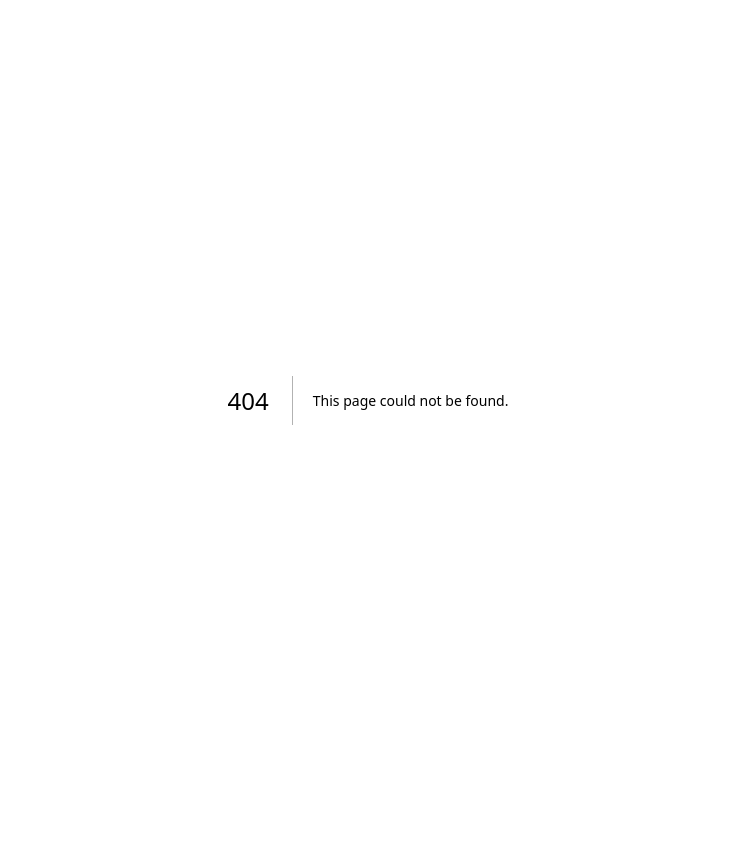
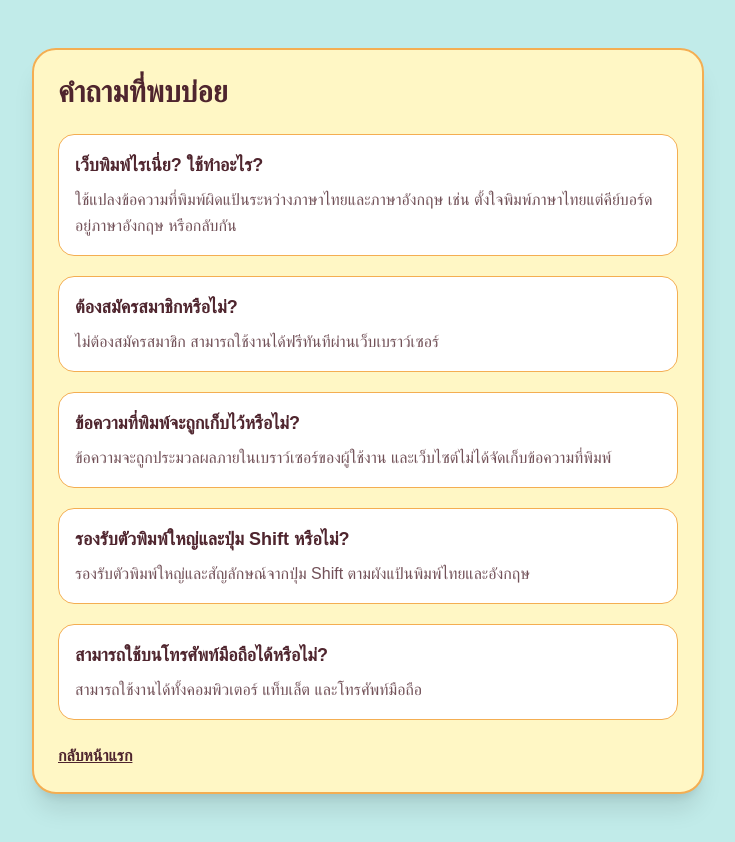
Before and after one commit to Hyungpiu/th-en-keyboard-fix, a Next.js app: page /faq in a window 1280 px wide. Before the commit this address had no page. Shown: the whole page, without its empty margins (272-1007 px from the left). Before the commit the page ends 800 px from the top, so only its background shows below. Built offline with nearby package versions, Linux system fonts and the light colour scheme.

Commit message:
Add How to Use page and footer navigation

```diff
--- /dev/null
+++ b/app/faq/page.tsx
@@ -0,0 +1,63 @@
+const faqs = [
+  {
+    question: "เว็บพิมพ์ไรเนี่ย? ใช้ทำอะไร?",
+    answer:
+      "ใช้แปลงข้อความที่พิมพ์ผิดแป้นระหว่างภาษาไทยและภาษาอังกฤษ เช่น ตั้งใจพิมพ์ภาษาไทยแต่คีย์บอร์ดอยู่ภาษาอังกฤษ หรือกลับกัน",
+  },
+  {
+    question: "ต้องสมัครสมาชิกหรือไม่?",
+    answer:
+      "ไม่ต้องสมัครสมาชิก สามารถใช้งานได้ฟรีทันทีผ่านเว็บเบราว์เซอร์",
+  },
+  {
+    question: "ข้อความที่พิมพ์จะถูกเก็บไว้หรือไม่?",
+    answer:
+      "ข้อความจะถูกประมวลผลภายในเบราว์เซอร์ของผู้ใช้งาน และเว็บไซต์ไม่ได้จัดเก็บข้อความที่พิมพ์",
+  },
+  {
+    question: "รองรับตัวพิมพ์ใหญ่และปุ่ม Shift หรือไม่?",
+    answer:
+      "รองรับตัวพิมพ์ใหญ่และสัญลักษณ์จากปุ่ม Shift ตามผังแป้นพิมพ์ไทยและอังกฤษ",
+  },
+  {
+    question: "สามารถใช้บนโทรศัพท์มือถือได้หรือไม่?",
+    answer:
+      "สามารถใช้งานได้ทั้งคอมพิวเตอร์ แท็บเล็ต และโทรศัพท์มือถือ",
+  },
+];
+
+export default function FAQPage() {
+  return (
+    <main className="min-h-screen bg-[#C1EBE9] px-6 py-12 text-[#4F252E]">
+      <section className="mx-auto max-w-2xl rounded-3xl border-2 border-[#F4AE52] bg-[#FFF7C5] p-6 shadow-xl">
+        <h1 className="mb-6 text-3xl font-bold">
+          คำถามที่พบบ่อย
+        </h1>
+
+        <div className="space-y-5">
+          {faqs.map((faq) => (
+            <article
+              key={faq.question}
+              className="rounded-2xl border border-[#F4AE52] bg-white p-4"
+            >
+              <h2 className="mb-2 text-lg font-semibold">
+                {faq.question}
+              </h2>
+
+              <p className="leading-relaxed text-[#4F252E]/80">
+                {faq.answer}
+              </p>
+            </article>
+          ))}
+        </div>
+
+        <a
+          href="/"
+          className="mt-6 inline-block font-semibold underline"
+        >
+          กลับหน้าแรก
+        </a>
+      </section>
+    </main>
+  );
+}
--- /dev/null
+++ b/app/how-to-use/page.tsx
@@ -0,0 +1,58 @@
+export default function HowToUsePage() {
+  return (
+    <main className="min-h-screen bg-[#C1EBE9] px-6 py-12 text-[#4F252E]">
+      <section className="mx-auto max-w-2xl rounded-3xl border-2 border-[#F4AE52] bg-[#FFF7C5] p-6 shadow-xl">
+        <h1 className="mb-6 text-3xl font-bold">
+          วิธีใช้งานพิมพ์ไรเนี่ย?
+        </h1>
+
+        <div className="space-y-5">
+          <article className="rounded-2xl border border-[#F4AE52] bg-white p-4">
+            <h2 className="mb-2 text-lg font-semibold">
+              1. วางข้อความที่พิมพ์ผิด
+            </h2>
+            <p className="leading-relaxed text-[#4F252E]/80">
+              พิมพ์หรือวางข้อความที่พิมพ์ผิดแป้นลงในช่องด้านบนของหน้าแรก
+            </p>
+          </article>
+
+          <article className="rounded-2xl border border-[#F4AE52] bg-white p-4">
+            <h2 className="mb-2 text-lg font-semibold">
+              2. ระบบตรวจจับภาษาอัตโนมัติ
+            </h2>
+            <p className="leading-relaxed text-[#4F252E]/80">
+              ระบบจะตรวจสอบว่าข้อความควรแปลงจากอังกฤษเป็นไทย
+              หรือจากไทยเป็นอังกฤษ
+            </p>
+          </article>
+
+          <article className="rounded-2xl border border-[#F4AE52] bg-white p-4">
+            <h2 className="mb-2 text-lg font-semibold">
+              3. ตรวจสอบผลลัพธ์
+            </h2>
+            <p className="leading-relaxed text-[#4F252E]/80">
+              ผลลัพธ์จะแสดงทันทีในช่องด้านล่าง
+              โดยไม่ต้องกดปุ่มแปลง
+            </p>
+          </article>
+
+          <article className="rounded-2xl border border-[#F4AE52] bg-white p-4">
+            <h2 className="mb-2 text-lg font-semibold">
+              4. คัดลอกข้อความ
+            </h2>
+            <p className="leading-relaxed text-[#4F252E]/80">
+              กดปุ่ม Copy Result เพื่อนำข้อความที่แปลงแล้วไปใช้งานต่อ
+            </p>
+          </article>
+        </div>
+
+        <a
+          href="/"
+          className="mt-6 inline-block font-semibold underline"
+        >
+          กลับหน้าแรก
+        </a>
+      </section>
+    </main>
+  );
+}
--- a/app/page.tsx
+++ b/app/page.tsx
@@ -130,16 +130,27 @@ export default function Home() {
     © 2026 พิมพ์ไรเนี่ย? เว็บแก้พิมพ์ผิดแป้นไทยอังกฤษ
   </p>
 
-  <nav className="flex justify-center gap-4">
+  <nav className="flex flex-wrap justify-center gap-4">
   <a href="/" className="underline hover:text-[#4F252E]">
     Home
   </a>
+
   <a href="/about" className="underline hover:text-[#4F252E]">
     About
   </a>
+
+  <a href="/how-to-use" className="underline hover:text-[#4F252E]">
+    How to Use
+  </a>
+
+  <a href="/faq" className="underline hover:text-[#4F252E]">
+    FAQ
+  </a>
+
   <a href="/contact" className="underline hover:text-[#4F252E]">
     Contact
   </a>
+
   <a href="/privacy" className="underline hover:text-[#4F252E]">
     Privacy
   </a>
```
Lines whose indentation alone changed are shown as unchanged.
